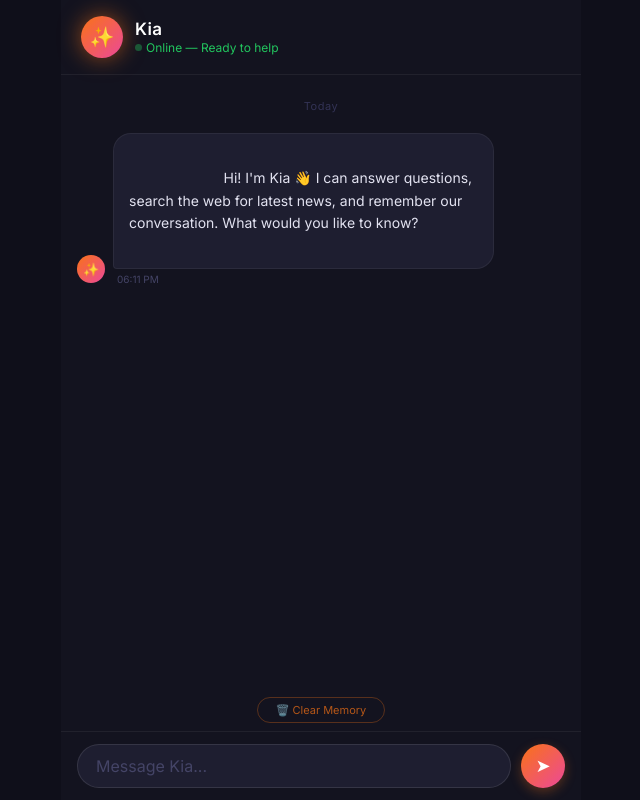
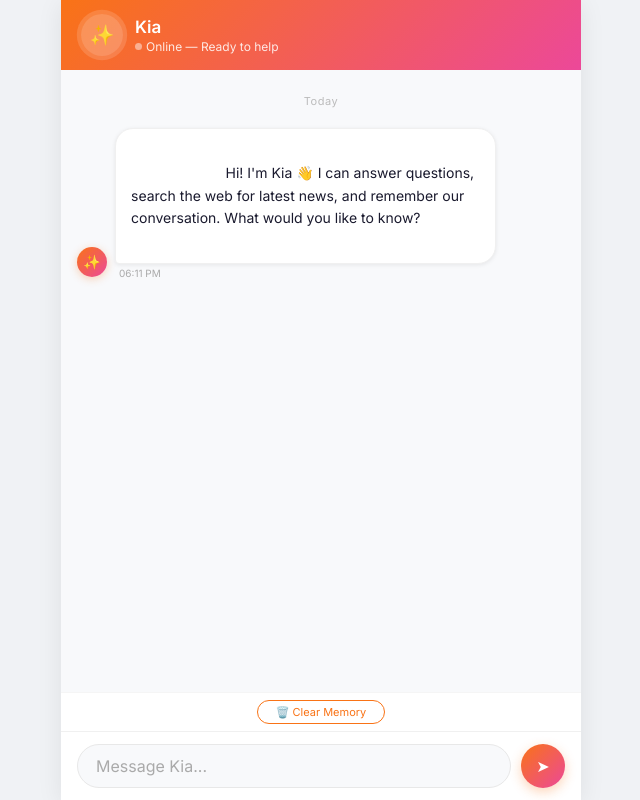
Before and after one commit to pankajmalpani/kia-agent, a Flask app: page / in a window 1280 px wide. Shown: the whole page, without its empty margins (319-959 px from the left). Run offline with Flask 3, Linux system fonts and the light colour scheme.

Commit message:
light theme design update

```diff
--- a/templates/index.html
+++ b/templates/index.html
@@ -19,7 +19,7 @@
             height: -webkit-fill-available;
             overflow: hidden;
             font-family: 'Inter', Arial, sans-serif;
-            background: #0f0f1a;
+            background: #f0f2f5;
         }
 
         .chat-container {
@@ -30,68 +30,64 @@
             height: -webkit-fill-available;
             max-width: 520px;
             margin: 0 auto;
-            background: #13131f;
-            position: relative;
+            background: #ffffff;
+            box-shadow: 0 4px 24px rgba(0,0,0,0.08);
         }
 
         /* ── HEADER ── */
         .chat-header {
-            padding: 16px 20px;
+            padding: 14px 20px;
             display: flex;
             align-items: center;
             gap: 12px;
-            background: #13131f;
-            border-bottom: 1px solid rgba(255,255,255,0.06);
+            background: linear-gradient(135deg, #f97316, #ec4899);
             flex-shrink: 0;
-            z-index: 10;
         }
 
         .header-avatar {
             width: 42px;
             height: 42px;
             border-radius: 50%;
-            background: linear-gradient(135deg, #f97316, #ec4899);
+            background: rgba(255,255,255,0.25);
             display: flex;
             align-items: center;
             justify-content: center;
             font-size: 20px;
             flex-shrink: 0;
-            box-shadow: 0 0 16px rgba(249,115,22,0.4);
             animation: pulse 2.5s infinite;
         }
 
         @keyframes pulse {
-            0%, 100% { box-shadow: 0 0 16px rgba(249,115,22,0.4); }
-            50% { box-shadow: 0 0 28px rgba(249,115,22,0.7); }
+            0%, 100% { box-shadow: 0 0 0 0 rgba(255,255,255,0.3); }
+            50% { box-shadow: 0 0 0 8px rgba(255,255,255,0); }
         }
 
         .header-info h1 {
             font-size: 17px;
             font-weight: 600;
             color: #ffffff;
-            letter-spacing: 0.3px;
         }
 
         .header-info p {
             font-size: 12px;
-            color: #22c55e;
+            color: rgba(255,255,255,0.85);
             display: flex;
             align-items: center;
             gap: 4px;
-            margin-top: 1px;
+            margin-top: 2px;
         }
 
         .online-dot {
             width: 7px;
             height: 7px;
-            background: #22c55e;
+            background: #ffffff;
             border-radius: 50%;
             animation: blink 2s infinite;
         }
 
         @keyframes blink {
             0%, 100% { opacity: 1; }
-            50% { opacity: 0.3; }
+            50% { opacity: 0.4; }
         }
 
         /* ── MESSAGES ── */
@@ -102,13 +98,12 @@
             display: flex;
             flex-direction: column;
             gap: 16px;
+            background: #f8f9fb;
             -webkit-overflow-scrolling: touch;
             scrollbar-width: none;
         }
 
-        .chat-messages::-webkit-scrollbar {
-            display: none;
-        }
+        .chat-messages::-webkit-scrollbar { display: none; }
 
         .message-row {
             display: flex;
@@ -118,37 +113,34 @@
         }
 
         @keyframes fadeUp {
-            from { opacity: 0; transform: translateY(10px); }
+            from { opacity: 0; transform: translateY(8px); }
             to { opacity: 1; transform: translateY(0); }
         }
 
-        .message-row.user {
-            flex-direction: row-reverse;
-        }
+        .message-row.user { flex-direction: row-reverse; }
 
         .msg-avatar {
-            width: 28px;
-            height: 28px;
+            width: 30px;
+            height: 30px;
             border-radius: 50%;
             background: linear-gradient(135deg, #f97316, #ec4899);
             display: flex;
             align-items: center;
             justify-content: center;
-            font-size: 13px;
+            font-size: 14px;
             flex-shrink: 0;
             margin-bottom: 2px;
+            box-shadow: 0 2px 8px rgba(249,115,22,0.3);
         }
 
         .msg-content {
             display: flex;
             flex-direction: column;
-            gap: 4px;
+            gap: 3px;
             max-width: 78%;
         }
 
-        .message-row.user .msg-content {
-            align-items: flex-end;
-        }
+        .message-row.user .msg-content { align-items: flex-end; }
 
         .message {
             padding: 11px 15px;
@@ -160,25 +152,27 @@
         }
 
         .message.kia {
-            background: #1e1e30;
-            color: #e2e2f0;
+            background: #ffffff;
+            color: #1a1a2e;
             border-bottom-left-radius: 4px;
-            border: 1px solid rgba(255,255,255,0.06);
+            box-shadow: 0 1px 4px rgba(0,0,0,0.08);
+            border: 1px solid #f0f0f0;
         }
 
         .message.user {
             background: linear-gradient(135deg, #f97316, #ec4899);
             color: white;
             border-bottom-right-radius: 4px;
+            box-shadow: 0 2px 8px rgba(249,115,22,0.25);
         }
 
         .msg-time {
             font-size: 10px;
-            color: #444466;
+            color: #aaaaaa;
             padding: 0 4px;
         }
 
-        /* ── TYPING DOTS ── */
+        /* ── TYPING ── */
         .typing-row {
             display: flex;
             gap: 8px;
@@ -189,12 +183,12 @@
         .typing {
             display: flex;
             gap: 5px;
-            padding: 14px 16px;
-            background: #1e1e30;
+            padding: 13px 16px;
+            background: #ffffff;
             border-radius: 18px;
             border-bottom-left-radius: 4px;
-            border: 1px solid rgba(255,255,255,0.06);
-            width: fit-content;
+            box-shadow: 0 1px 4px rgba(0,0,0,0.08);
+            border: 1px solid #f0f0f0;
         }
 
         .typing span {
@@ -209,23 +203,24 @@
         .typing span:nth-child(3) { animation-delay: 0.4s; }
 
         @keyframes bounce {
-            0%, 60%, 100% { transform: translateY(0); opacity: 0.6; }
-            30% { transform: translateY(-6px); opacity: 1; }
+            0%, 60%, 100% { transform: translateY(0); }
+            30% { transform: translateY(-6px); }
         }
 
         /* ── CLEAR BUTTON ── */
         .clear-btn-container {
             text-align: center;
-            padding: 8px;
+            padding: 7px;
             flex-shrink: 0;
-            background: #13131f;
+            background: #ffffff;
+            border-top: 1px solid #f5f5f5;
         }
 
         .clear-btn {
             background: none;
-            border: 1px solid rgba(249,115,22,0.3);
-            color: rgba(249,115,22,0.7);
-            padding: 5px 18px;
+            border: 1px solid #f97316;
+            color: #f97316;
+            padding: 4px 18px;
             border-radius: 20px;
             font-size: 11px;
             cursor: pointer;
@@ -234,42 +229,40 @@
         }
 
         .clear-btn:hover {
-            border-color: #f97316;
-            color: #f97316;
+            background: #fff5f0;
         }
 
-        /* ── INPUT AREA ── */
+        /* ── INPUT ── */
         .chat-input {
             padding: 12px 16px;
-            border-top: 1px solid rgba(255,255,255,0.06);
+            border-top: 1px solid #f0f0f0;
             display: flex;
             gap: 10px;
             align-items: center;
             flex-shrink: 0;
-            background: #13131f;
+            background: #ffffff;
             padding-bottom: max(12px, env(safe-area-inset-bottom));
         }
 
         .chat-input input {
             flex: 1;
             padding: 11px 18px;
-            border: 1px solid rgba(255,255,255,0.1);
+            border: 1.5px solid #e8e8e8;
             border-radius: 25px;
             font-size: 16px;
             outline: none;
             min-width: 0;
-            background: #1e1e30;
-            color: #e2e2f0;
+            background: #f8f9fb;
+            color: #1a1a2e;
             font-family: inherit;
             transition: border-color 0.2s;
         }
 
-        .chat-input input::placeholder {
-            color: #444466;
-        }
+        .chat-input input::placeholder { color: #aaaaaa; }
 
         .chat-input input:focus {
-            border-color: rgba(249,115,22,0.5);
+            border-color: #f97316;
+            background: #ffffff;
         }
 
         .send-btn {
@@ -280,19 +273,16 @@
             background: linear-gradient(135deg, #f97316, #ec4899);
             border: none;
             color: white;
-            font-size: 18px;
+            font-size: 16px;
             cursor: pointer;
             display: flex;
             align-items: center;
             justify-content: center;
+            box-shadow: 0 4px 12px rgba(249,115,22,0.3);
             transition: all 0.2s;
-            box-shadow: 0 4px 12px rgba(249,115,22,0.3);
         }
 
-        .send-btn:hover {
-            transform: scale(1.05);
-            box-shadow: 0 4px 20px rgba(249,115,22,0.5);
-        }
+        .send-btn:hover { transform: scale(1.05); }
 
         .send-btn:disabled {
             opacity: 0.4;
@@ -304,7 +294,7 @@
         .date-divider {
             text-align: center;
             font-size: 11px;
-            color: #333355;
+            color: #bbbbbb;
             margin: 4px 0;
             letter-spacing: 0.5px;
         }
@@ -355,6 +345,7 @@
             />
             <button class="send-btn" id="sendBtn" onclick="sendMessage()">➤</button>
         </div>
+
     </div>
 
     <script>
@@ -363,7 +354,6 @@
         const sendBtn = document.getElementById("sendBtn");
         const chatInput = document.querySelector(".chat-input");
 
-        // Show start time
         document.getElementById("startTime").textContent = getTime();
 
         // Fix iPhone keyboard
@@ -376,22 +366,19 @@
             messages.scrollTop = messages.scrollHeight;
         });
 
-        // Enter to send
         userInput.addEventListener("keypress", function(e) {
             if (e.key === "Enter") sendMessage();
         });
 
         function getTime() {
             return new Date().toLocaleTimeString([], {
-                hour: "2-digit",
-                minute: "2-digit"
+                hour: "2-digit", minute: "2-digit"
             });
         }
 
         function addMessage(text, sender) {
             const row = document.createElement("div");
             row.classList.add("message-row", sender);
-
             const time = getTime();
 
             if (sender === "kia") {
@@ -428,8 +415,8 @@
         }
 
         function hideTyping() {
-            const typing = document.getElementById("typing");
-            if (typing) typing.remove();
+            const t = document.getElementById("typing");
+            if (t) t.remove();
         }
 
         async function sendMessage() {
```
